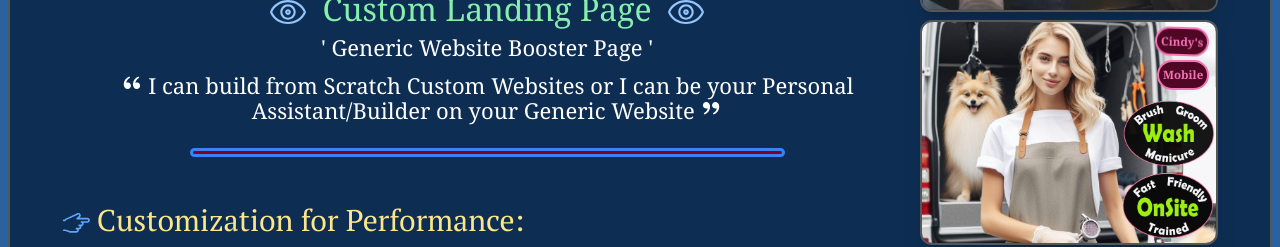
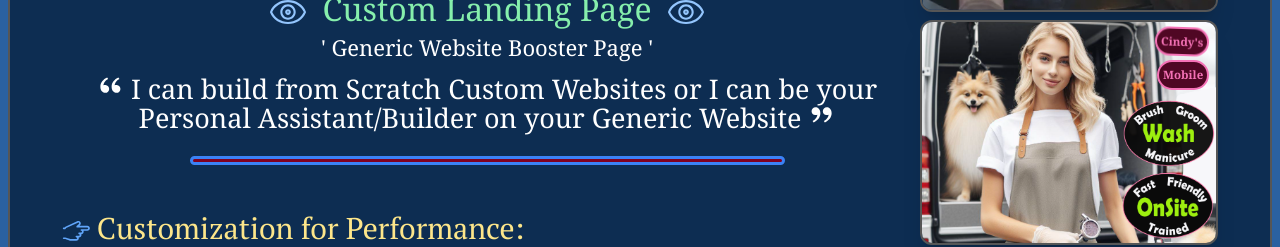
Before and after one commit to MyBaBB/My_Introduction, a React (Vite) app: page / in a window 1280 px wide. Shown: the part 456-703 px from the top of the page. Built offline with nearby package versions, Linux system fonts and the light colour scheme; a web font is replaced by a local one.

Commit message:
test size adj

```diff
--- a/src/components/TopSection.jsx
+++ b/src/components/TopSection.jsx
@@ -79,10 +79,22 @@ const TopSection = () => {
                     >
                       &apos;&nbsp;Generic Website Booster Page&nbsp;&apos;
                     </p>
-                    <p className="mt-2 text-center text-[12px] text-base xxs:text-[16px]  xs:text-[16px]  sm:text-[18px]  md:text-[20px]  lg:text-[22px] ">
-                      <span className="whitespace-nowrap"><span className="inline-block"><RiDoubleQuotesL /></span>&nbsp;I can build</span> from Scratch Custom Websites or I
-                      can be your Personal Assistant/Builder on your <span className="whitespace-nowrap"> Generic
-                      Website&nbsp;<span className="inline-block"><RiDoubleQuotesR /></span></span>
+                    <p className="mt-2 text-center text-[12px] text-base xxs:text-[16px]  xs:text-[16px]  sm:text-[20px]  md:text-[24px]  lg:text-[27px] ">
+                      <span className="whitespace-nowrap">
+                        <span className="inline-block">
+                          <RiDoubleQuotesL />
+                        </span>
+                        &nbsp;I can build
+                      </span>{" "}
+                      from Scratch Custom Websites or I can be your Personal
+                      Assistant/Builder on your{" "}
+                      <span className="whitespace-nowrap">
+                        {" "}
+                        Generic Website&nbsp;
+                        <span className="inline-block">
+                          <RiDoubleQuotesR />
+                        </span>
+                      </span>
                     </p>
                     <br />
                     <hr
@@ -102,9 +114,21 @@ const TopSection = () => {
                     </span>
                     <br />
                     <span className="inline-block p-4 text-center">
-                      &nbsp;&nbsp;<span className="whitespace-nowrap"><span className="inline-block"><RiDoubleQuotesL /></span>&nbsp;While I appreciate</span> conventional techniques, I
-                      also advocate for advanced strategies to achieve
-                      <span className="whitespace-nowrap">outstanding results.&nbsp;<span className="inline-block"><RiDoubleQuotesR /></span></span>
+                      &nbsp;&nbsp;
+                      <span className="whitespace-nowrap">
+                        <span className="inline-block">
+                          <RiDoubleQuotesL />
+                        </span>
+                        &nbsp;While I appreciate
+                      </span>{" "}
+                      conventional techniques, I also advocate for advanced
+                      strategies to achieve
+                      <span className="whitespace-nowrap">
+                        outstanding results.&nbsp;
+                        <span className="inline-block">
+                          <RiDoubleQuotesR />
+                        </span>
+                      </span>
                     </span>
                   </div>
                   <br />
```
